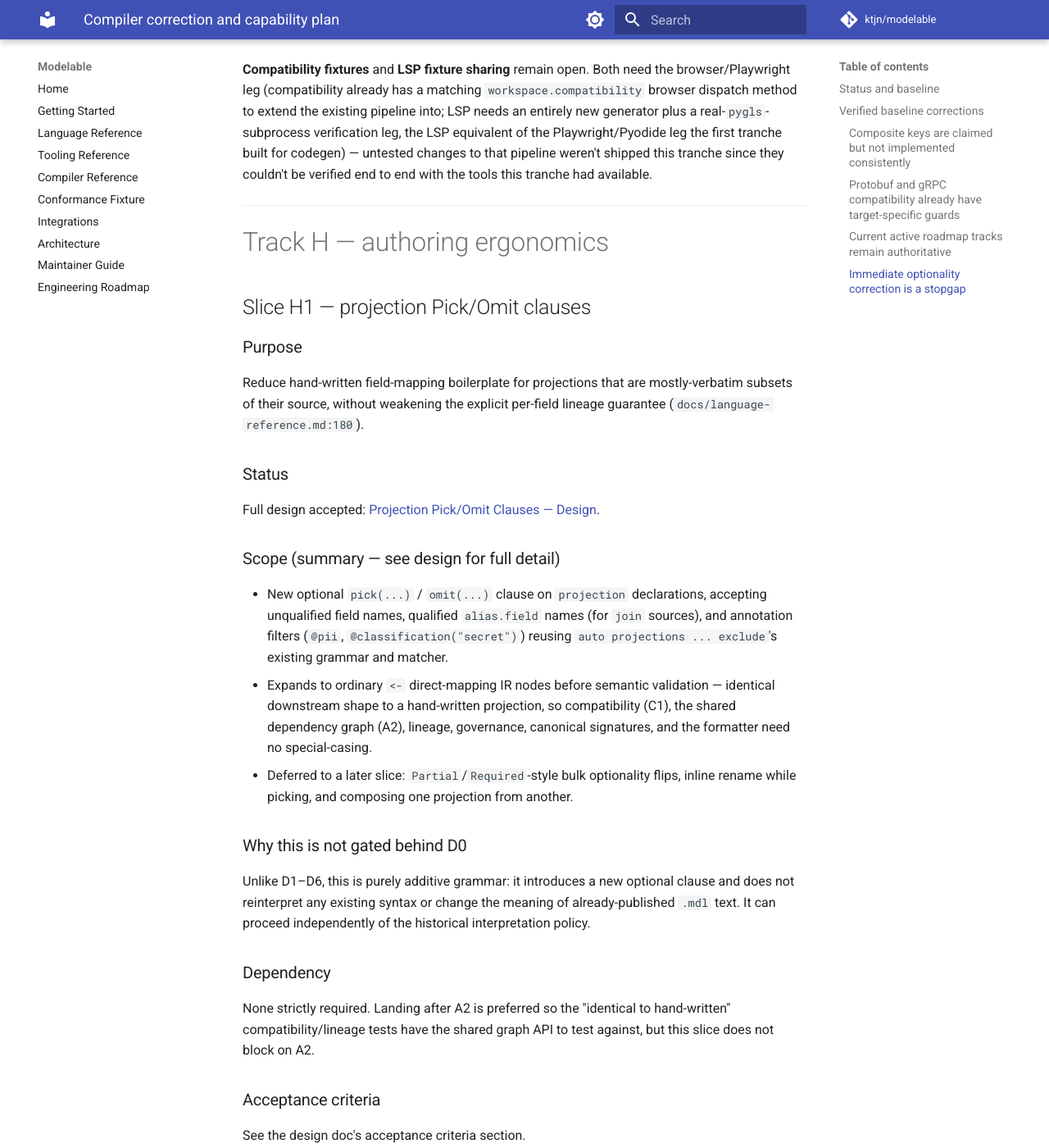
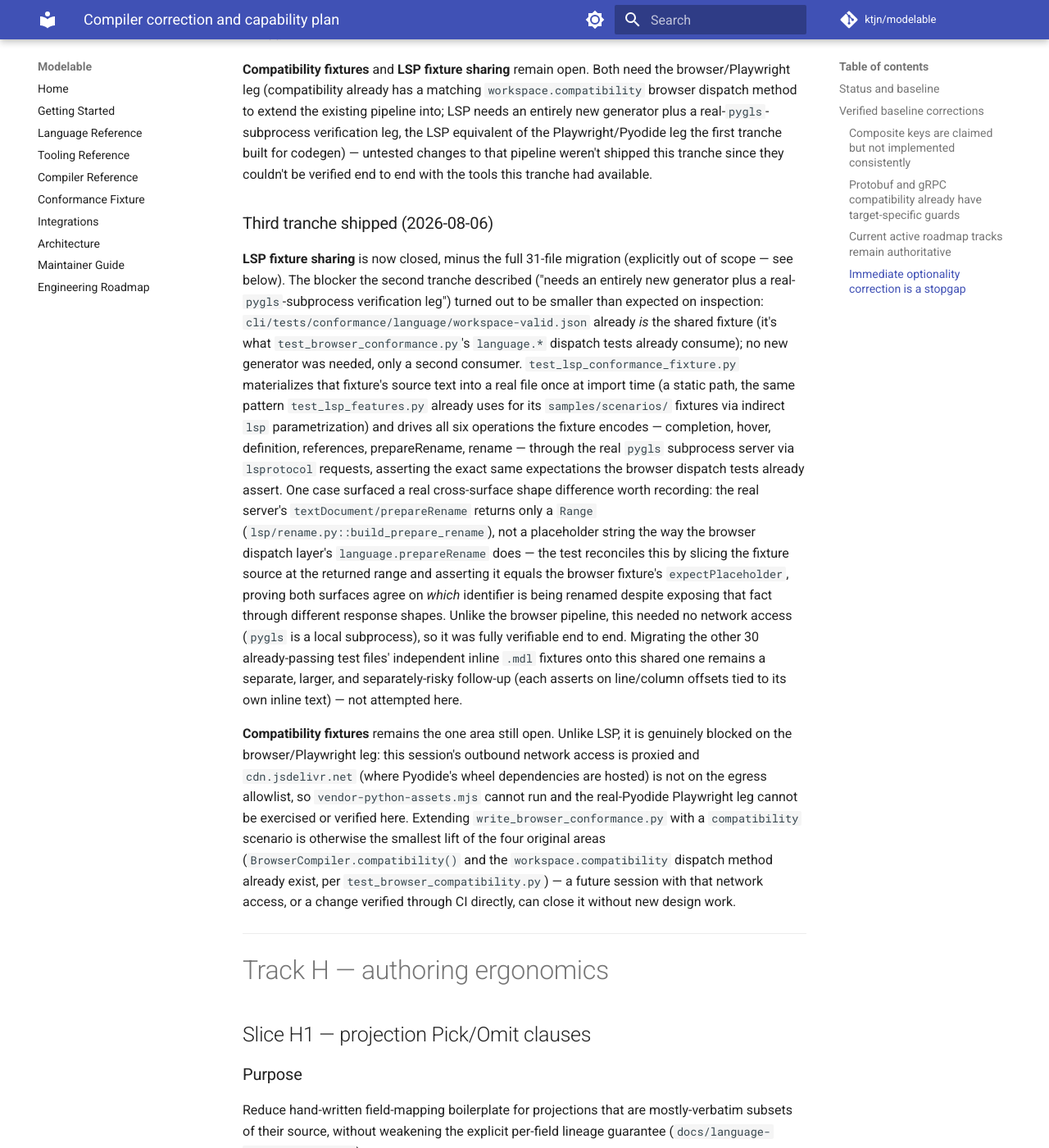
Before and after one commit to ktjn/modelable, an MkDocs documentation site: the page built from docs/correction-and-capability-plan.md, in a window 1280 px wide and 1400 px high, scrolled down 32347 px. Shown: the whole window at 82% size. Built offline with MkDocs 1.6.1 and Material for MkDocs 9.7.7, drawn with Linux system fonts in a browser that asks for light colours; comment, search, counter and statistics services are not loaded.

Commit message:
test: drive the browser conformance fixture through the real LSP server (Slice G3, tranche 3) (#297)
cli/tests/conformance/language/workspace-valid.json was already the shared
fixture behind test_browser_conformance.py's language.* dispatch tests
(completion/hover/definition/references/prepareRename/rename), but nothing
drove the same fixture through the real pygls subprocess server -- so a
regression in the real protocol handlers with the in-process dispatch
layer left untouched (or vice versa) had no test to catch it.

test_lsp_conformance_fixture.py materializes that fixture's source once at
import time and runs all six operations through real textDocument/*
requests via lsprotocol, asserting the same expectations the browser
dispatch tests already assert. prepareRename surfaced a real cross-surface
shape difference: the real server returns only a Range, not a placeholder
string; the test reconciles this by slicing the source at the returned
range instead of asserting response shape equality.

Compatibility fixtures -- the other area left open after the previous
tranche -- remains open: it needs Pyodide's wheel dependencies from
cdn.jsdelivr.net, which is not on this session's network egress allowlist,
so the browser/Playwright leg can't be verified here.

Co-authored-by: Claude <noreply@anthropic.com>

```diff
--- a/docs/correction-and-capability-plan.md
+++ b/docs/correction-and-capability-plan.md
@@ -1284,6 +1284,49 @@ first tranche built for codegen) — untested changes to that pipeline
 weren't shipped this tranche since they couldn't be verified end to end
 with the tools this tranche had available.
 
+### Third tranche shipped (2026-08-06)
+
+**LSP fixture sharing** is now closed, minus the full 31-file migration
+(explicitly out of scope — see below). The blocker the second tranche
+described ("needs an entirely new generator plus a real-`pygls`-subprocess
+verification leg") turned out to be smaller than expected on inspection:
+`cli/tests/conformance/language/workspace-valid.json` already *is* the
+shared fixture (it's what `test_browser_conformance.py`'s `language.*`
+dispatch tests already consume); no new generator was needed, only a second
+consumer. `test_lsp_conformance_fixture.py` materializes that fixture's
+source text into a real file once at import time (a static path, the same
+pattern `test_lsp_features.py` already uses for its `samples/scenarios/`
+fixtures via indirect `lsp` parametrization) and drives all six operations
+the fixture encodes — completion, hover, definition, references,
+prepareRename, rename — through the real `pygls` subprocess server via
+`lsprotocol` requests, asserting the exact same expectations the browser
+dispatch tests already assert. One case surfaced a real cross-surface
+shape difference worth recording: the real server's `textDocument/prepareRename`
+returns only a `Range` (`lsp/rename.py::build_prepare_rename`), not a
+placeholder string the way the browser dispatch layer's `language.prepareRename`
+does — the test reconciles this by slicing the fixture source at the
+returned range and asserting it equals the browser fixture's
+`expectPlaceholder`, proving both surfaces agree on *which* identifier is
+being renamed despite exposing that fact through different response shapes.
+Unlike the browser pipeline, this needed no network access (`pygls` is a
+local subprocess), so it was fully verifiable end to end. Migrating the
+other 30 already-passing test files' independent inline `.mdl` fixtures
+onto this shared one remains a separate, larger, and separately-risky
+follow-up (each asserts on line/column offsets tied to its own inline
+text) — not attempted here.
+
+**Compatibility fixtures** remains the one area still open. Unlike LSP, it
+is genuinely blocked on the browser/Playwright leg: this session's outbound
+network access is proxied and `cdn.jsdelivr.net` (where Pyodide's wheel
+dependencies are hosted) is not on the egress allowlist, so
+`vendor-python-assets.mjs` cannot run and the real-Pyodide Playwright leg
+cannot be exercised or verified here. Extending `write_browser_conformance.py`
+with a `compatibility` scenario is otherwise the smallest lift of the four
+original areas (`BrowserCompiler.compatibility()` and the `workspace.compatibility`
+dispatch method already exist, per `test_browser_compatibility.py`) — a
+future session with that network access, or a change verified through CI
+directly, can close it without new design work.
+
 ---
 
 # Track H — authoring ergonomics
```
Also changed, not shown: 1 other file.
